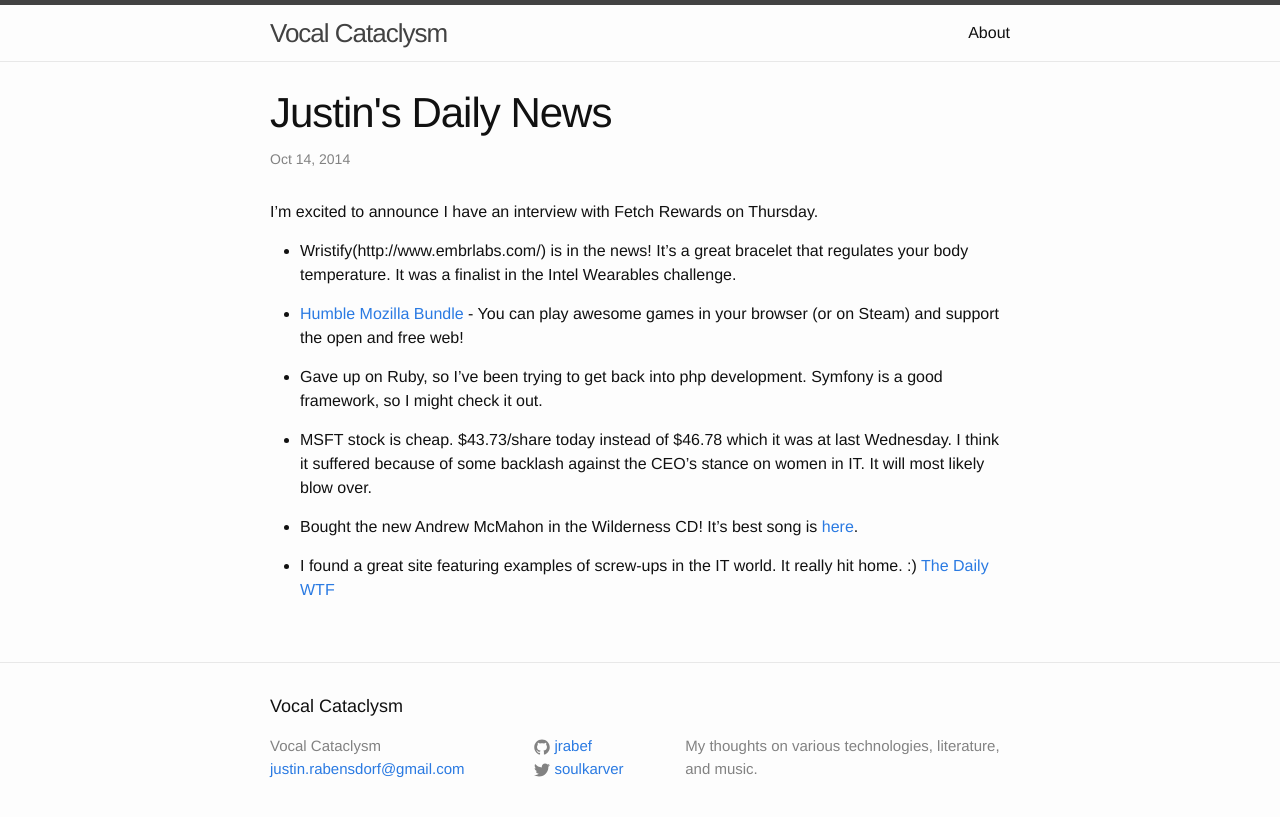
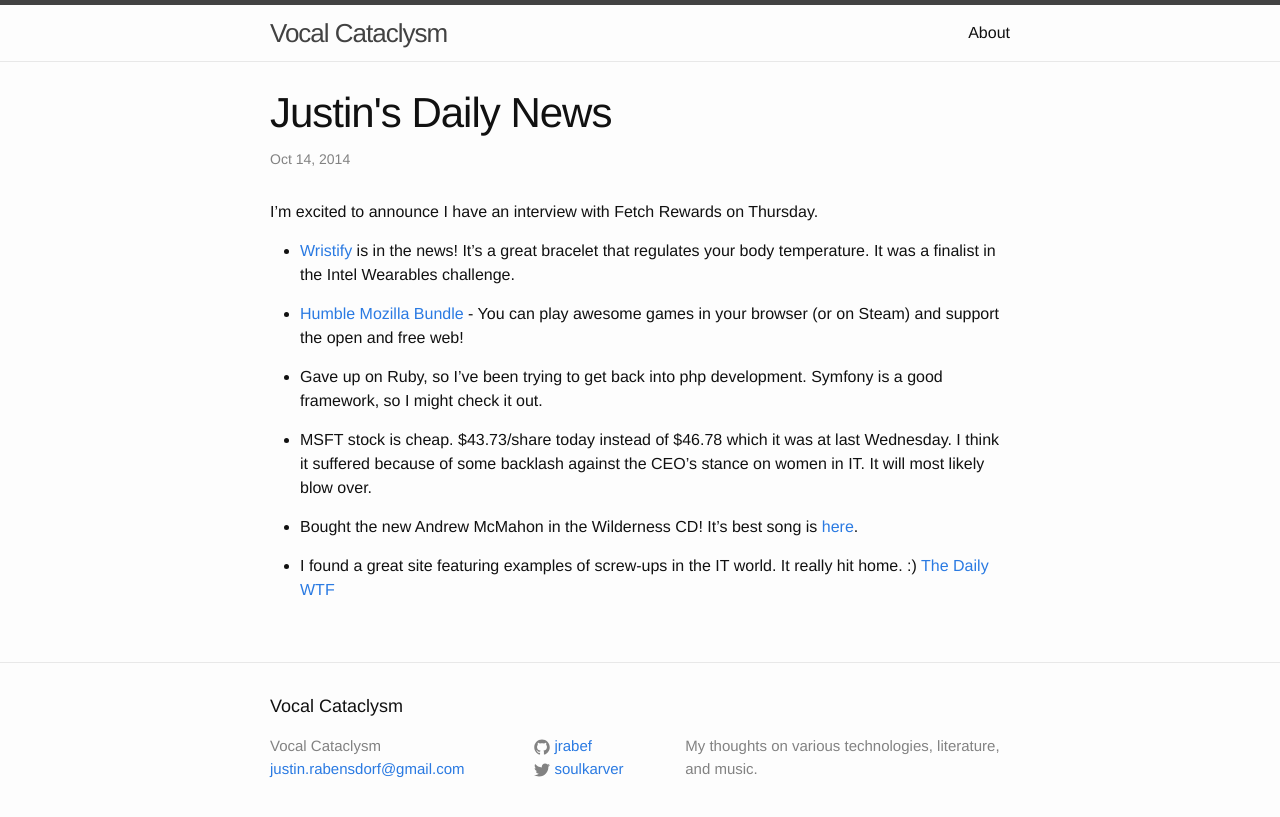
Before and after one commit to jrabef/jrabef.github.io, a Jekyll site: the page built from _posts/2014-10-14-news-justin.markdown, in a window 1280 px wide. Shown: the top 817 px of the page. Built offline with Jekyll 4.4.1, drawn with Linux system fonts in a browser that asks for light colours.

Commit message:
corrected link

```diff
--- a/_posts/2014-10-14-news-justin.markdown
+++ b/_posts/2014-10-14-news-justin.markdown
@@ -6,7 +6,7 @@ categories: music news php microsoft wristify andrew-mcmahon
 ---
 I'm excited to announce I have an interview with Fetch Rewards on Thursday.
 
-* Wristify(http://www.embrlabs.com/) is in the news! It's a great bracelet that regulates your body temperature. It was a finalist in the Intel Wearables challenge.
+* [Wristify](http://www.embrlabs.com/) is in the news! It's a great bracelet that regulates your body temperature. It was a finalist in the Intel Wearables challenge.
 
 * [Humble Mozilla Bundle](https://www.humblebundle.com) - You can play awesome games in your browser (or on Steam) and support the open and free web!
 
```
